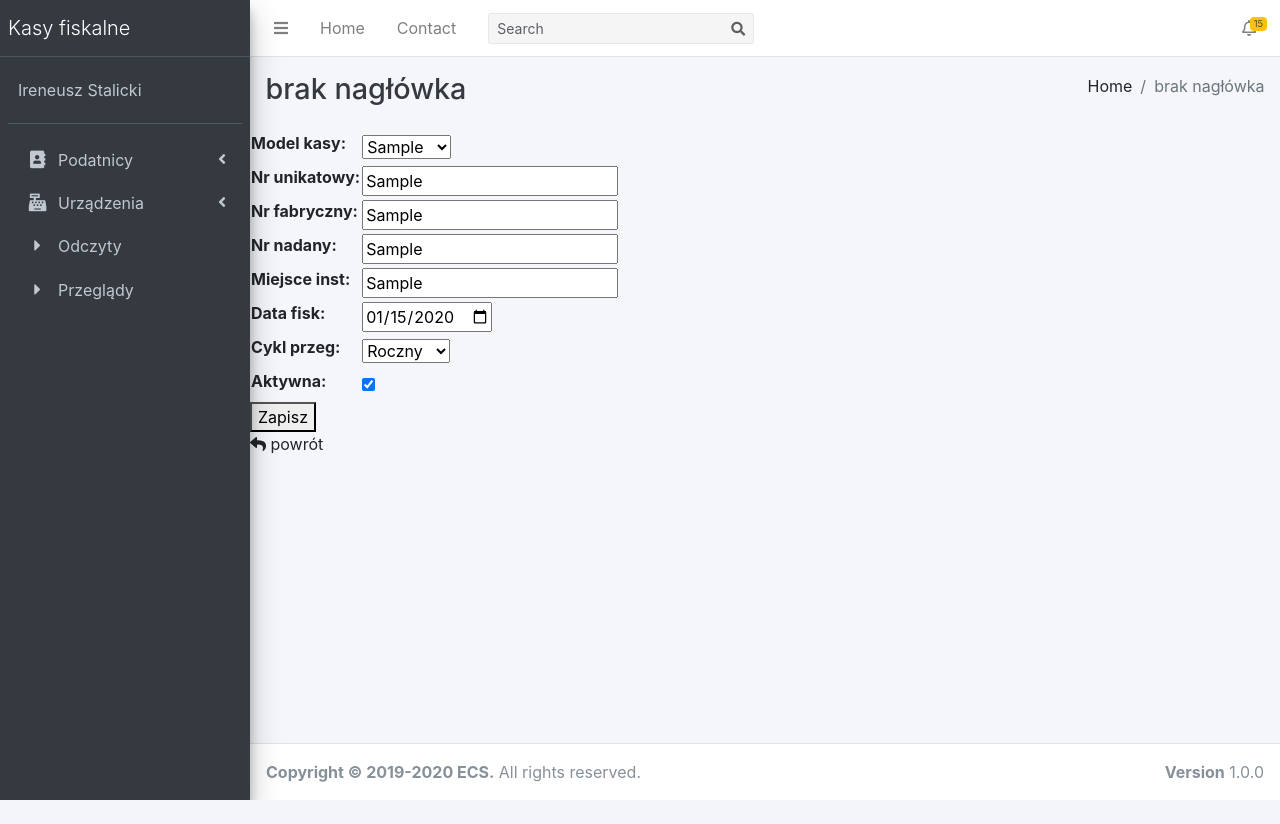
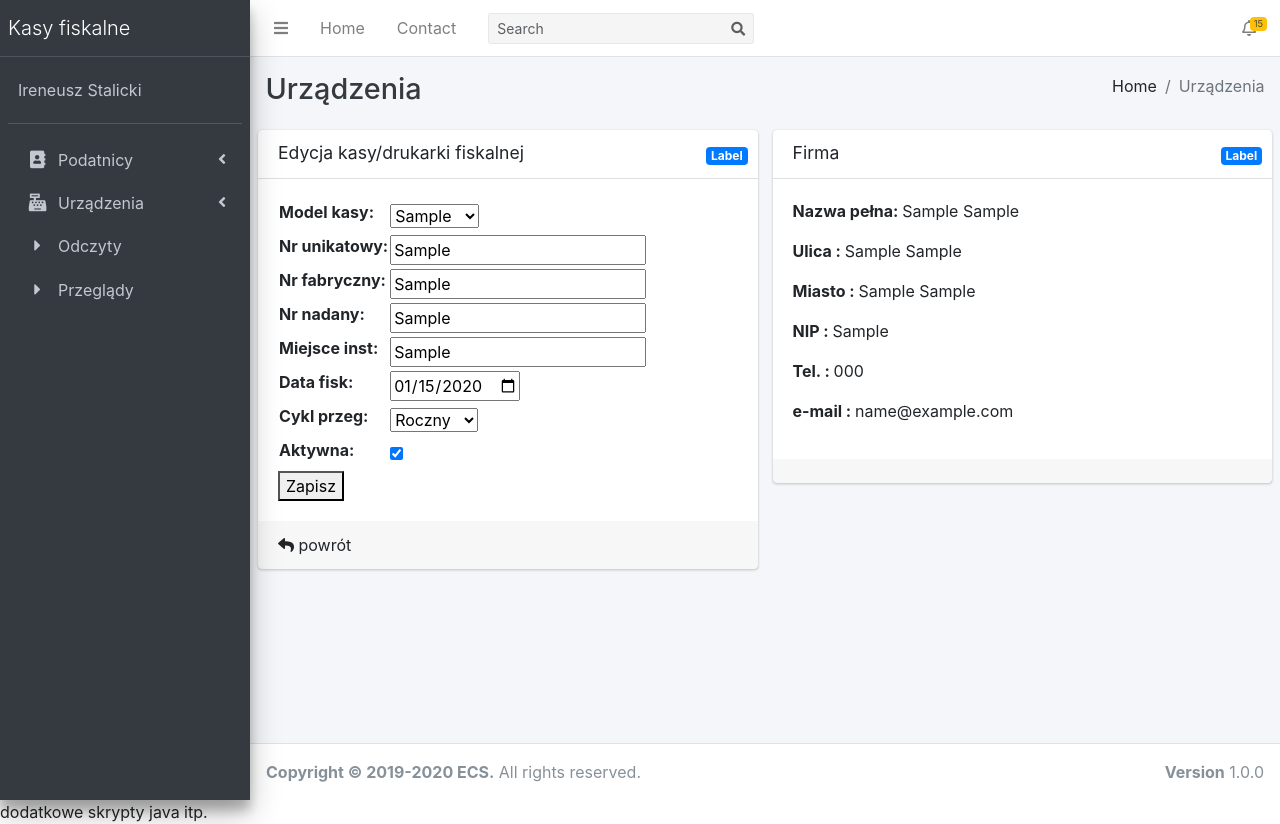
Before and after one commit to black999/kasy, a Django app: page /kasa/1/edycja in a window 1280 px wide. Before the commit the page ends 800 px from the top, so only its background shows below. Run offline with Django 3.2, Linux system fonts and the light colour scheme; tables that the repository leaves empty hold one stand-in row (values such as "Sample post"); some libraries are stand-ins or nearby versions.

Commit message:
adminlte cd...

```diff
--- a/kasy/templates/kasy/base.html
+++ b/kasy/templates/kasy/base.html
@@ -254,13 +254,6 @@
 <script>
 $.widget.bridge('uibutton', $.ui.button)
 </script>
-<script>
-  var url = window.location;
-  var element = $('ul.nav-sidebar a').filter(function(){
-    return url.href.indexOf($(this).attr('href')) > 0;
-  }).addClass('active');
-  element.parent().parent().parent().addClass('menu-open');
-</script>
 <!-- Bootstrap 4 -->
 <script src="{% static 'plugins/bootstrap/js/bootstrap.bundle.min.js' %}"></script>
 <!-- ChartJS -->
@@ -286,11 +279,26 @@ $.widget.bridge('uibutton', $.ui.button)
 <!-- Datatables -->
 <script src="{% static 'plugins/datatables/jquery.dataTables.min.js' %}"></script>
 <script src="{% static 'plugins/datatables-bs4/js/dataTables.bootstrap4.min.js' %}"></script>
+<!-- Moment -->
+<script src="{% static 'plugins/moment/moment.min.js' %}"></script>
+<!-- datetime-moment -->
+<script src="{% static 'plugins/sorting/datetime-moment.js' %}"></script>
 <script type="text/javascript">
+
+var url = window.location;
+var element = $('ul.nav-sidebar a').filter(function(){
+  return url.href.indexOf($(this).attr('href')) > 0;
+}).addClass('active');
+element.parent().parent().parent().addClass('menu-open');
+
 $(document).ready(function(){
-    // $.fn.dataTable.moment( 'DD.MM.YYYY' );
+    $.fn.dataTable.moment( 'DD.MM.YYYY' );
     $('#tab1').DataTable();
 });
 </script>
+
+{% block script %}
+  dodatkowe skrypty java itp.
+{% endblock script%}
 </body>
 </html>
--- a/kasy/templates/kasy/kasa_detale.html
+++ b/kasy/templates/kasy/kasa_detale.html
@@ -45,7 +45,7 @@
                                 <a href="{% url 'zgloszenieUS_serwis' pk=kasa.pk %}" class="btn btn-success btn-sm" role="button">zgłoszenie serwisu</a>
                             {% endif %}
                         </div>
-                        <div class="col-7">
+                        <div class="col-6">
                             <h3>Przeglądy :</h3>
                             {% if przeglady %}
                                 <table class="table table-sm">
--- a/kasy/templates/kasy/kasa_edycja.html
+++ b/kasy/templates/kasy/kasa_edycja.html
@@ -2,6 +2,24 @@
 
 {% block content %}
 
+<!-- Main content -->
+<section class="content">
+    <div class="row">
+        <div class="col-sm-6">
+            <div class="card">
+                <div class="card-header">
+                    <h3 class="card-title">
+                    	{{ title }}
+                    </h3>
+                    <div class="card-tools">
+                        <!-- Buttons, labels, and many other things can be placed here! -->
+                        <!-- Here is a label for example -->
+                        <span class="badge badge-primary">Label</span>
+                    </div>
+                    <!-- /.card-tools -->
+                </div>
+                <!-- /.card-header -->
+                <div class="card-body">
 				   <form method="POST">
 				        {% csrf_token %}
 				        <table>
@@ -9,7 +27,43 @@
 				        </table>
 				        <button type="submit">Zapisz</button>
 				   </form>
-
+ 				</div>
+                <!-- /.card-body -->
+                <div class="card-footer">
                     {% include 'kasy/snipets/back.html' %}
+                </div>
+                <!-- /.card-footer -->
+            </div>
+            <!-- /.card -->
+        </div>
+        <!-- /.com-sm-6-->
+        <div class="col-sm-6">
+            <div class="card">
+                <div class="card-header">
+                    <h3 class="card-title">
+                    	Firma
+                    </h3>
+                    <div class="card-tools">
+                        <!-- Buttons, labels, and many other things can be placed here! -->
+                        <!-- Here is a label for example -->
+                        <span class="badge badge-primary">Label</span>
+                    </div>
+                    <!-- /.card-tools -->
+                </div>
+                <!-- /.card-header -->
+                <div class="card-body">
+                    {% include 'kasy/snipets/podatnik_detale.html' %}
+ 				</div>
+                <!-- /.card-body -->
+                <div class="card-footer">
+                </div>
+                <!-- /.card-footer -->
+            </div>
+            <!-- /.card -->
+        </div>
+        <!-- /.com-sm-6-->
+    </div>
+    <!-- /.row -->
+</section>
 
 {% endblock content %}
--- a/kasy/templates/kasy/kasa_odczyt.html
+++ b/kasy/templates/kasy/kasa_odczyt.html
@@ -166,6 +166,10 @@
         </form>
     </div>
 </div>
+
+{% endblock content %}
+
+{% block script %}
 <script type="text/javascript">
     $(document).ready(function() {
         $("input[name*='ptu_']").change(function(){
@@ -195,4 +199,4 @@
         });
     });
 </script>
-{% endblock content %}
+{% endblock script %}
--- /dev/null
+++ b/kasy/templates/kasy/snipets/podatnik_detale.html
@@ -0,0 +1,6 @@
+<p><strong>Nazwa pełna: </strong>{{ podatnik.nazwa }} {{ podatnik.nazwa_cd|default:"" }}</p>
+<p><strong>Ulica : </strong>{{ podatnik.ulica }} {{ podatnik.nr_domu }}</p>
+<p><strong>Miasto : </strong>{{ podatnik.kod_pocztowy }} {{ podatnik.miasto }}</p>
+<p><strong>NIP : </strong> {{ podatnik.nip }}</p>
+<p><strong>Tel. : </strong>{{ podatnik.telefon }}</p>
+<p><strong>e-mail : </strong>{{ podatnik.email }}</p>
--- a/kasy/views.py
+++ b/kasy/views.py
@@ -69,7 +69,14 @@ def kasa_dodaj(request, pk):
             return redirect('podatnik_detale', pk=pk)
     else:
         form = KasaForm()
-    return render(request, 'kasy/kasa_edycja.html', {'form': form})
+    podatnik = get_object_or_404(Podatnik, pk=pk)
+    context = {
+        'form': form,
+        'podatnik': podatnik,
+        'header': 'Urządzenia',
+        'title': 'Nowa kasa/drukarka fiskalna'
+    }
+    return render(request, 'kasy/kasa_edycja.html', context)
 
 
 def kasa_edycja(request, pk):
@@ -89,7 +96,14 @@ def kasa_edycja(request, pk):
     else:
         kasa.data_fisk = kasa.data_fisk.strftime('%Y-%m-%d')
         form = KasaForm(instance=kasa)
-    return render(request, 'kasy/kasa_edycja.html', {'form': form})
+    podatnik = get_object_or_404(Podatnik, pk=kasa.podatnik.pk)
+    context = {
+        'podatnik': podatnik,
+        'form': form,
+        'header': 'Urządzenia',
+        'title': 'Edycja kasy/drukarki fiskalnej'
+    }
+    return render(request, 'kasy/kasa_edycja.html', context)
 
 
 def kasa_detale(request, pk):
```
Also changed, not shown: kasy/templates/kasy/podatnik_detale.html (+2 -6 lines), 1 other file. Lines whose indentation alone changed are shown as unchanged.
